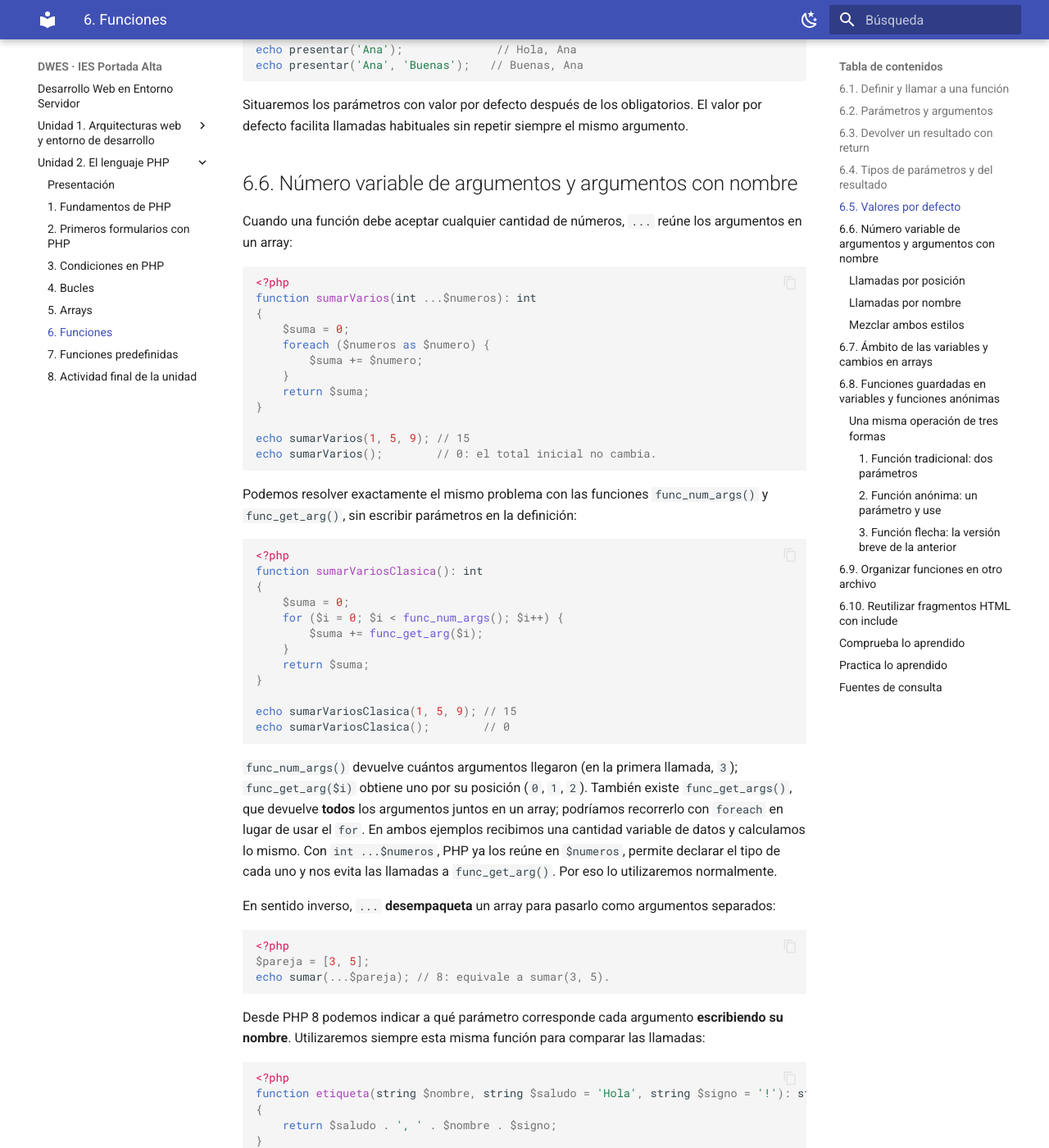
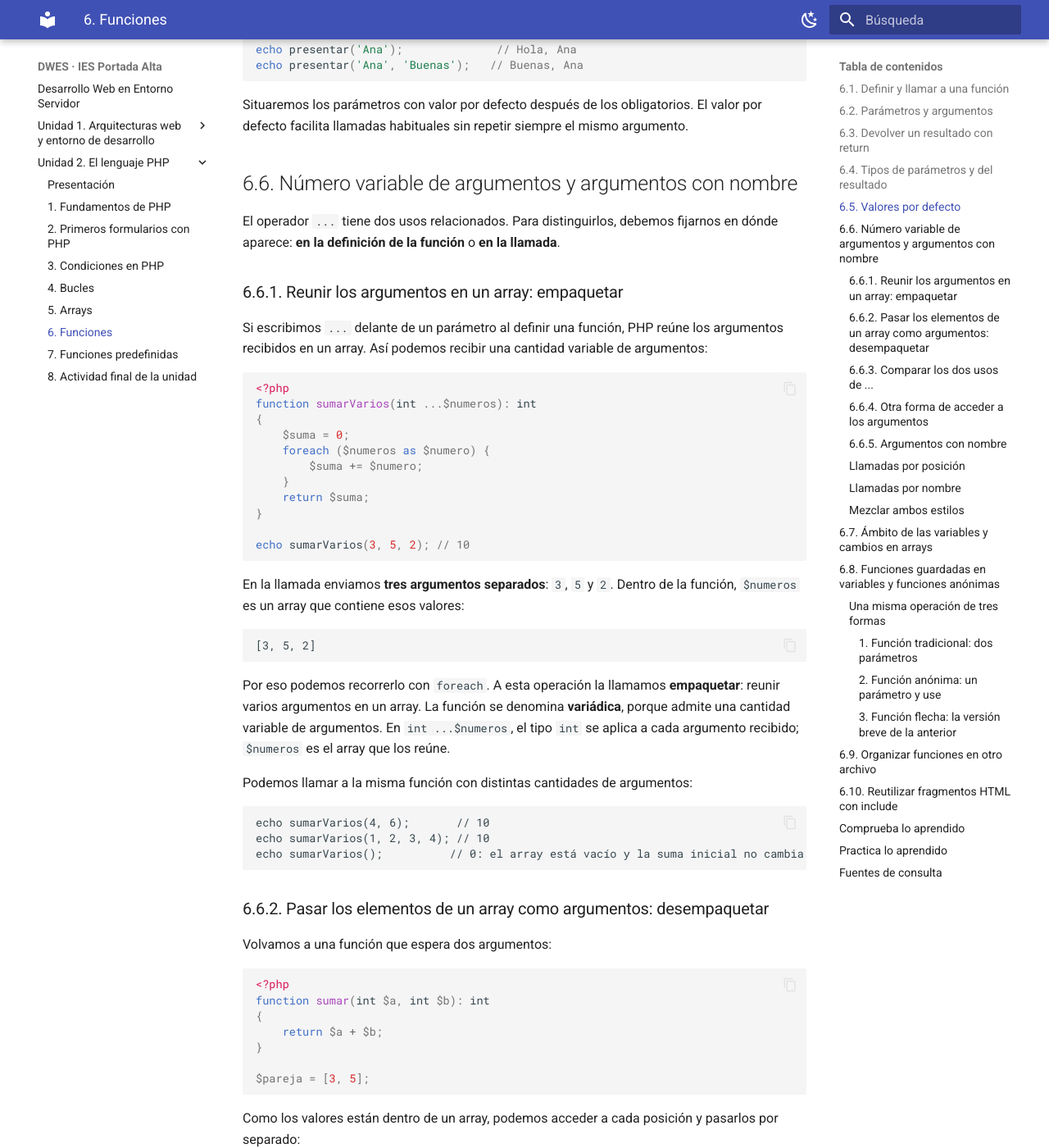
Before and after one commit to joagarjim/dwes, an MkDocs documentation site: the page built from docs/unidad-02/06-funciones.md, in a window 1280 px wide and 1400 px high, scrolled down 4047 px. Shown: the whole window at 82% size. Built offline with MkDocs 1.6.1 and Material for MkDocs 9.7.7, drawn with Linux system fonts in a browser that asks for light colours; some of the changed text lies outside the part shown.

Commit message:
Mejora la explicación de argumentos variables en PHP

````diff
--- a/docs/unidad-02/06-funciones.md
+++ b/docs/unidad-02/06-funciones.md
@@ -176,7 +176,11 @@ Situaremos los parámetros con valor por defecto después de los obligatorios. E
 
 ## 6.6. Número variable de argumentos y argumentos con nombre
 
-Cuando una función debe aceptar cualquier cantidad de números, `...` reúne los argumentos en un array:
+El operador `...` tiene dos usos relacionados. Para distinguirlos, debemos fijarnos en dónde aparece: **en la definición de la función** o **en la llamada**.
+
+### 6.6.1. Reunir los argumentos en un array: empaquetar
+
+Si escribimos `...` delante de un parámetro al definir una función, PHP reúne los argumentos recibidos en un array. Así podemos recibir una cantidad variable de argumentos:
 
 ```php
 <?php
@@ -189,9 +193,84 @@ function sumarVarios(int ...$numeros): int
     return $suma;
 }
 
-echo sumarVarios(1, 5, 9); // 15
-echo sumarVarios();        // 0: el total inicial no cambia.
+echo sumarVarios(3, 5, 2); // 10
 ```
+
+En la llamada enviamos **tres argumentos separados**: `3`, `5` y `2`. Dentro de la función, `$numeros` es un array que contiene esos valores:
+
+```php
+[3, 5, 2]
+```
+
+Por eso podemos recorrerlo con `foreach`. A esta operación la llamamos **empaquetar**: reunir varios argumentos en un array. La función se denomina **variádica**, porque admite una cantidad variable de argumentos. En `int ...$numeros`, el tipo `int` se aplica a cada argumento recibido; `$numeros` es el array que los reúne.
+
+Podemos llamar a la misma función con distintas cantidades de argumentos:
+
+```php
+echo sumarVarios(4, 6);       // 10
+echo sumarVarios(1, 2, 3, 4); // 10
+echo sumarVarios();          // 0: el array está vacío y la suma inicial no cambia.
+```
+
+### 6.6.2. Pasar los elementos de un array como argumentos: desempaquetar
+
+Volvamos a una función que espera dos argumentos:
+
+```php
+<?php
+function sumar(int $a, int $b): int
+{
+    return $a + $b;
+}
+
+$pareja = [3, 5];
+```
+
+Como los valores están dentro de un array, podemos acceder a cada posición y pasarlos por separado:
+
+```php
+echo sumar($pareja[0], $pareja[1]); // 8
+```
+
+Si escribimos `...` delante del array **en la llamada**, PHP pasa sus elementos como argumentos separados:
+
+```php
+echo sumar(...$pareja); // 8
+```
+
+En este array indexado, el primer elemento (`3`) se asigna a `$a` y el segundo (`5`) a `$b`. Estas tres llamadas son equivalentes:
+
+```php
+sumar(3, 5);
+sumar($pareja[0], $pareja[1]);
+sumar(...$pareja);
+```
+
+A esta operación la llamamos **desempaquetar**: pasar los elementos de un array como argumentos separados.
+
+> **Atención:** `sumar($pareja)` pasa un único argumento: el array completo. No equivale a `sumar(...$pareja)` y no es una llamada válida a esta función, que espera dos enteros.
+
+### 6.6.3. Comparar los dos usos de `...`
+
+| Dónde aparece `...` | Qué hace | Ejemplo |
+| --- | --- | --- |
+| En la definición de la función | Reúne los argumentos en un array. | `function sumarVarios(int ...$numeros): int` |
+| En la llamada a la función | Pasa los elementos del array como argumentos separados. | `sumar(...$pareja)` |
+
+Los dos usos pueden aparecer juntos. Utilizando la función `sumarVarios()` definida antes:
+
+```php
+<?php
+$valores = [3, 5, 2];
+echo sumarVarios(...$valores); // 10
+```
+
+1. **En la llamada**, `...$valores` pasa `3`, `5` y `2` como tres argumentos separados.
+2. **En la definición**, `int ...$numeros` reúne esos argumentos en el array que recorre la función.
+
+**Recuerda:** al definir la función, `...` reúne; al llamarla, `...` separa.
+
+### 6.6.4. Otra forma de acceder a los argumentos
 
 Podemos resolver exactamente el mismo problema con las funciones `func_num_args()` y `func_get_arg()`, sin escribir parámetros en la definición:
 
@@ -212,13 +291,7 @@ echo sumarVariosClasica();        // 0
 
 `func_num_args()` devuelve cuántos argumentos llegaron (en la primera llamada, `3`); `func_get_arg($i)` obtiene uno por su posición (`0`, `1`, `2`). También existe `func_get_args()`, que devuelve **todos** los argumentos juntos en un array; podríamos recorrerlo con `foreach` en lugar de usar el `for`. En ambos ejemplos recibimos una cantidad variable de datos y calculamos lo mismo. Con `int ...$numeros`, PHP ya los reúne en `$numeros`, permite declarar el tipo de cada uno y nos evita las llamadas a `func_get_arg()`. Por eso lo utilizaremos normalmente.
 
-En sentido inverso, `...` **desempaqueta** un array para pasarlo como argumentos separados:
-
-```php
-<?php
-$pareja = [3, 5];
-echo sumar(...$pareja); // 8: equivale a sumar(3, 5).
-```
+### 6.6.5. Argumentos con nombre
 
 Desde PHP 8 podemos indicar a qué parámetro corresponde cada argumento **escribiendo su nombre**. Utilizaremos siempre esta misma función para comparar las llamadas:
 
````
